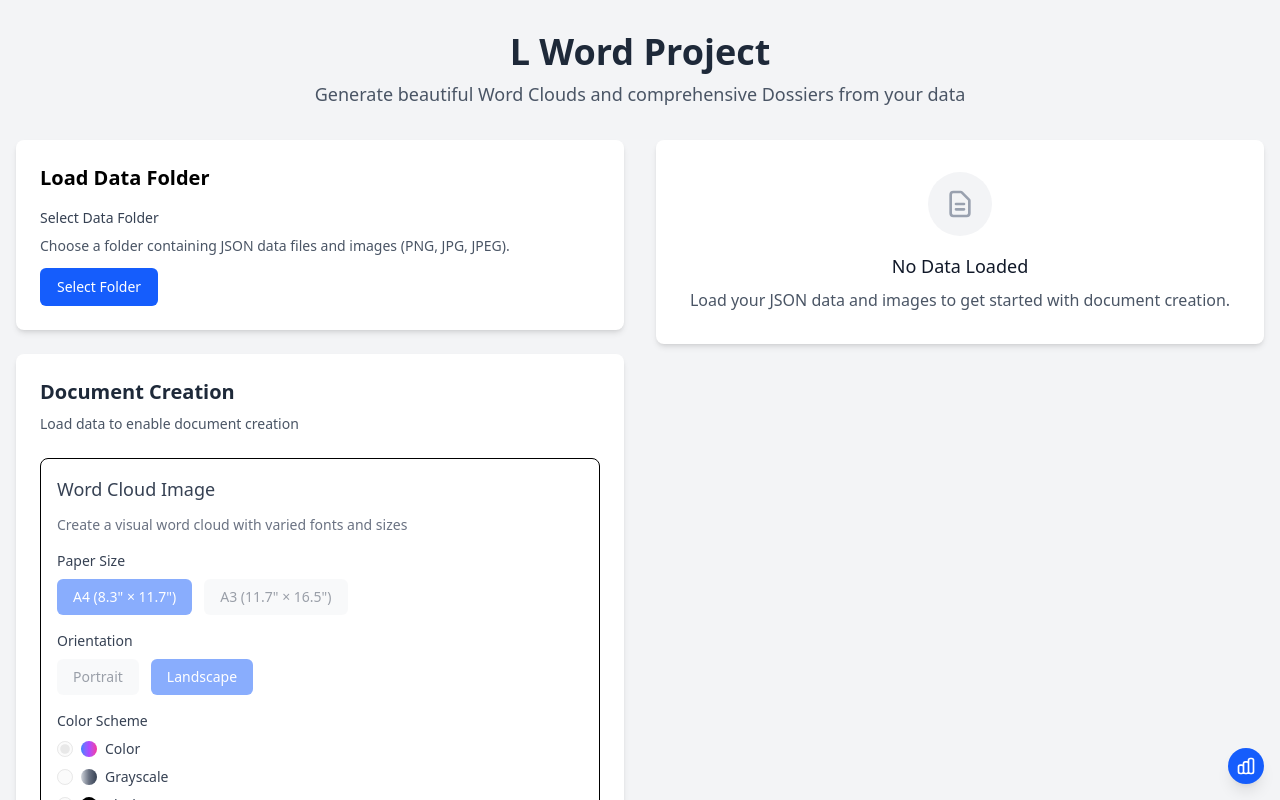
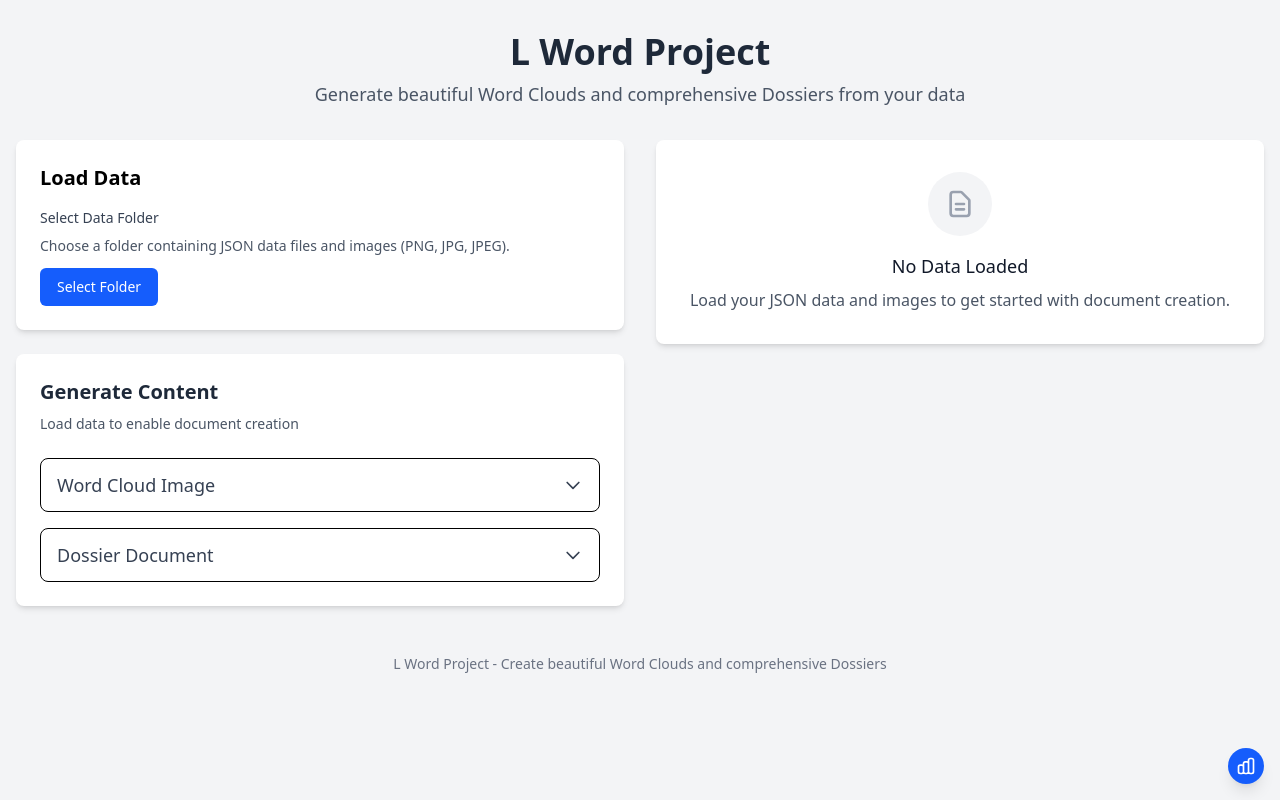
Before and after one commit to jmbthyme/l-word-project, a React (Vite) app: page / in a window 1280 px wide. Shown: the top 800 px of the page. Built offline with nearby package versions, Linux system fonts and the light colour scheme; what @react-pdf/renderer would draw is missing.

Commit message:
Generate Content Accordion

```diff
--- a/src/components/DataLoader.tsx
+++ b/src/components/DataLoader.tsx
@@ -106,7 +106,7 @@ export const DataLoader: React.FC<DataLoaderProps> = ({ onDataLoad, onError, onV
 
   return (
     <div className="bg-white p-6 rounded-lg shadow-md">
-      <h2 className="text-xl font-semibold mb-4">Load Data Folder</h2>
+      <h2 className="text-xl font-semibold mb-4">Load Data</h2>
 
       <div className="space-y-4">
         {/* Folder Selection */}
--- a/src/components/DocumentControls.tsx
+++ b/src/components/DocumentControls.tsx
@@ -30,6 +30,8 @@ export const DocumentControls: React.FC<DocumentControlsProps> = ({
   onConfigChange,
   currentView
 }) => {
+  const [accordionOpen, setAccordionOpen] = useState<'wordcloud' | 'dossier' | null>(null);
+
   const [wordCloudConfig, setWordCloudConfig] = useState<WordCloudConfig>({
     paperSize: 'A4' as const,
     orientation: 'landscape' as const,
@@ -91,16 +93,40 @@ export const DocumentControls: React.FC<DocumentControlsProps> = ({
     <div className="document-controls bg-white rounded-lg shadow-md p-6 space-y-6">
       <div className="controls-header">
         <h2 className="text-xl font-semibold text-gray-800 mb-2">
-          Document Creation
+          Generate Content
         </h2>
         <p className="text-sm text-gray-600">
           {data.length === 0
             ? 'Load data to enable document creation'
-            : `Ready to create documents from ${data.length} items`
+            : `Ready to create image and document from ${data.length} items`
           }
         </p>
       </div>
 
+      {/* Accordion Start */}
+      <div className="space-y-4">
+
+        {/* Word Cloud Accordion Item */}
+        <div className="border rounded-lg">
+          <button
+            type="button"
+            className="w-full flex justify-between items-center px-4 py-3 text-left text-lg font-medium text-gray-700 focus:outline-none"
+            onClick={() => setAccordionOpen(accordionOpen === 'wordcloud' ? null : 'wordcloud')}
+            aria-expanded={accordionOpen === 'wordcloud'}
+            aria-controls="wordcloud-panel"
+          >
+            <span>Word Cloud Image</span>
+            <svg
+              className={`w-5 h-5 transition-transform ${accordionOpen === 'wordcloud' ? 'rotate-180' : ''}`}
+              fill="none"
+              stroke="currentColor"
+              viewBox="0 0 24 24"
+            >
+              <path strokeLinecap="round" strokeLinejoin="round" strokeWidth={2} d="M19 9l-7 7-7-7" />
+            </svg>
+          </button>
+          {accordionOpen === 'wordcloud' && (
+            <div id="wordcloud-panel" className="p-4">
               {/* Word Cloud Controls */}
               <div className="word-cloud-controls border rounded-lg p-4 space-y-4">
                 <div className="section-header">
@@ -343,7 +369,31 @@ export const DocumentControls: React.FC<DocumentControlsProps> = ({
                   </button>
                 )}
               </div>
+            </div>
+          )}
+        </div>
 
+        {/* Dossier Accordion Item */}
+        <div className="border rounded-lg">
+          <button
+            type="button"
+            className="w-full flex justify-between items-center px-4 py-3 text-left text-lg font-medium text-gray-700 focus:outline-none"
+            onClick={() => setAccordionOpen(accordionOpen === 'dossier' ? null : 'dossier')}
+            aria-expanded={accordionOpen === 'dossier'}
+            aria-controls="dossier-panel"
+          >
+            <span>Dossier Document</span>
+            <svg
+              className={`w-5 h-5 transition-transform ${accordionOpen === 'dossier' ? 'rotate-180' : ''}`}
+              fill="none"
+              stroke="currentColor"
+              viewBox="0 0 24 24"
+            >
+              <path strokeLinecap="round" strokeLinejoin="round" strokeWidth={2} d="M19 9l-7 7-7-7" />
+            </svg>
+          </button>
+          {accordionOpen === 'dossier' && (
+            <div id="dossier-panel" className="p-4">
               {/* Dossier Controls */}
               <div className="dossier-controls border rounded-lg p-4 space-y-4">
                 <div className="section-header">
@@ -416,6 +466,10 @@ export const DocumentControls: React.FC<DocumentControlsProps> = ({
                   </button>
                 )}
               </div>
+            </div>
+          )}
+        </div>
+      </div>
 
       {/* Data Summary */}
       {data.length > 0 && (
```
Also changed, not shown: 1 other file (tests, documents, lock files or other folders). Lines whose indentation alone changed are shown as unchanged.
